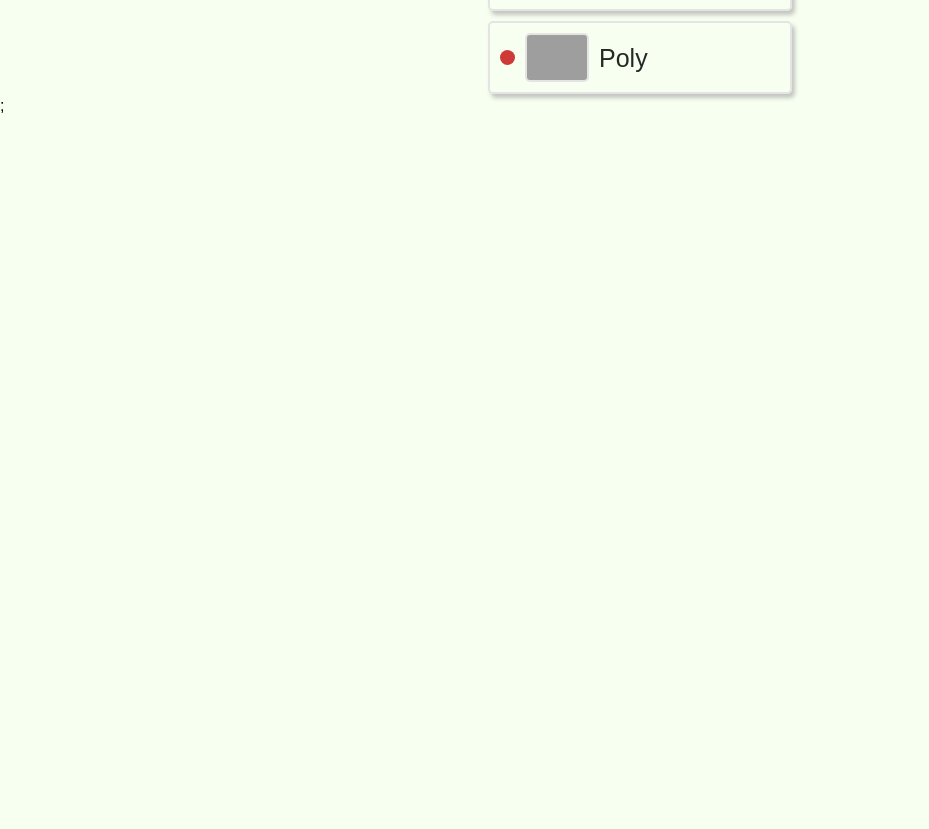
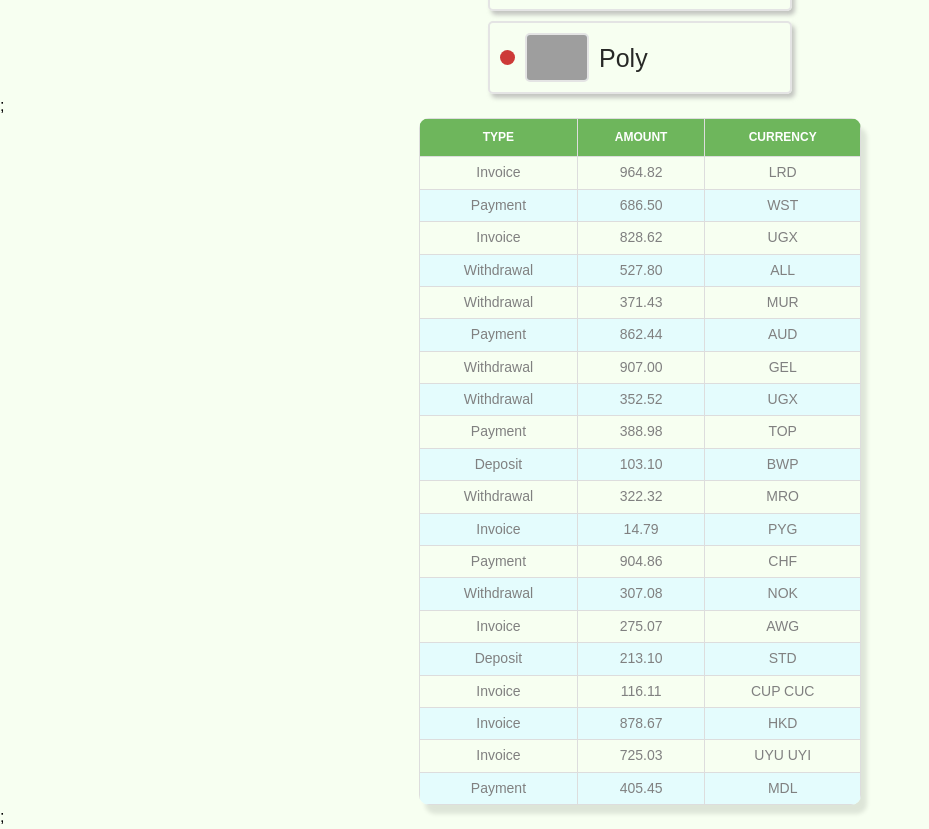
Before and after one commit to YuliaLevechko/goit-react-hw-01-components, a React (Create React App) app: page / in a window 1280 px wide. Shown: the part 887-1716 px from the top of the page, without its empty margins (0-929 px from the left). Before the commit the page ends 1005 px from the top, so only its background shows below. Built offline with nearby package versions, Linux system fonts and the light colour scheme; grey boxes are pictures that could not be loaded.

Commit message:
added task4

```diff
--- a/src/components/App.jsx
+++ b/src/components/App.jsx
@@ -1,11 +1,12 @@
 import Profile from './Profile/Profile';
 import Statistics from './Statistics/Statistics';
 import FriendList from './FriendList/FriendList';
+import TransactionHistory from './TransactionHistory/TransactionHistory';
 
 import user from './Data/user.json'
 import data from './Data/data.json'
 import friends from './Data/friends.json'
-
+import transactions from './Data/transactions.json'
 
 
 export const App = () => {
@@ -14,6 +15,7 @@
       <Profile users={user} />
       <Statistics title="Upload stats" stats={data} />
       <FriendList friends={friends} />;
+      <TransactionHistory items={transactions} />;
     </>
   );
 };
--- /dev/null
+++ b/src/components/Data/transactions.json
@@ -0,0 +1,122 @@
+[
+  {
+    "id": "1e0700a2-5183-4291-85cc-2065a036a683",
+    "type": "invoice",
+    "amount": "964.82",
+    "currency": "LRD"
+  },
+  {
+    "id": "a30f821b-4d25-4ff0-abdd-e340b3f0dd2b",
+    "type": "payment",
+    "amount": "686.50",
+    "currency": "WST"
+  },
+  {
+    "id": "44dca67a-8e5a-4798-bf8e-b15efd4e1abd",
+    "type": "invoice",
+    "amount": "828.62",
+    "currency": "UGX"
+  },
+  {
+    "id": "ea8ed3dc-2b68-4a53-905a-53ecb0adef33",
+    "type": "withdrawal",
+    "amount": "527.80",
+    "currency": "ALL"
+  },
+  {
+    "id": "ea76146a-0b00-4b80-bc02-a8c822176712",
+    "type": "withdrawal",
+    "amount": "371.43",
+    "currency": "MUR"
+  },
+  {
+    "id": "63ca02f9-d637-46b5-9237-f3b24425e029",
+    "type": "payment",
+    "amount": "862.44",
+    "currency": "AUD"
+  },
+  {
+    "id": "ed0263e8-59a5-4bf1-87e0-2bb88e53dc34",
+    "type": "withdrawal",
+    "amount": "907.00",
+    "currency": "GEL"
+  },
+  {
+    "id": "6013bad0-750c-4691-8bc2-d8f2b43969c4",
+    "type": "withdrawal",
+    "amount": "352.52",
+    "currency": "UGX"
+  },
+  {
+    "id": "252c7be4-8b06-4fa7-8d42-61fb835b70d5",
+    "type": "payment",
+    "amount": "388.98",
+    "currency": "TOP"
+  },
+  {
+    "id": "4eaab41b-b967-40ac-82ed-85fc66f646f1",
+    "type": "deposit",
+    "amount": "103.10",
+    "currency": "BWP"
+  },
+  {
+    "id": "9648a350-8469-42d5-8bf3-18090de5fe67",
+    "type": "withdrawal",
+    "amount": "322.32",
+    "currency": "MRO"
+  },
+  {
+    "id": "9c5c25fb-1a95-4b2f-8d1f-4c4426d677cc",
+    "type": "invoice",
+    "amount": "14.79",
+    "currency": "PYG"
+  },
+  {
+    "id": "43ef232c-80e9-4d6f-b48a-b22405620de3",
+    "type": "payment",
+    "amount": "904.86",
+    "currency": "CHF"
+  },
+  {
+    "id": "5161682e-e620-4019-ab0a-24ceb10fbd20",
+    "type": "withdrawal",
+    "amount": "307.08",
+    "currency": "NOK"
+  },
+  {
+    "id": "7b119d71-42e6-4c42-a141-6818b07bb9ff",
+    "type": "invoice",
+    "amount": "275.07",
+    "currency": "AWG"
+  },
+  {
+    "id": "a4f65722-65c4-4c28-b1f4-b8ed988bb205",
+    "type": "deposit",
+    "amount": "213.10",
+    "currency": "STD"
+  },
+  {
+    "id": "c6e5784b-0ca3-48d6-86e5-b5128af5a523",
+    "type": "invoice",
+    "amount": "116.11",
+    "currency": "CUP CUC"
+  },
+  {
+    "id": "c9ebed6a-3a02-4b49-ac0d-0534b51f2bfd",
+    "type": "invoice",
+    "amount": "878.67",
+    "currency": "HKD"
+  },
+  {
+    "id": "a4a98b0e-b22c-438b-9f83-de2df52110c8",
+    "type": "invoice",
+    "amount": "725.03",
+    "currency": "UYU UYI"
+  },
+  {
+    "id": "b39bfa7a-0166-4c47-94d6-87d20590f746",
+    "type": "payment",
+    "amount": "405.45",
+    "currency": "MDL"
+  }
+]
--- /dev/null
+++ b/src/components/TransactionHistory/TransactionHistory.jsx
@@ -0,0 +1,26 @@
+import css from './TransactionHistory.module.css';
+import TransactionHistoryItems from './TransactionHistoryItems';
+
+const TransactionHistory = ({ items }) => {
+    return (
+        <table className={css.transactionHistory}>
+            <thead >
+                <tr>
+                <th>Type</th>
+                <th>Amount</th>
+                <th>Currency</th>
+                </tr>
+            </thead>
+
+            <tbody>
+                {items&& items.map((item)=>{
+                    return(
+                        <TransactionHistoryItems key={item.id} items={item} />
+                    )
+                })}
+            </tbody>
+        </table>
+    )
+}
+
+export default TransactionHistory;
--- /dev/null
+++ b/src/components/TransactionHistory/TransactionHistory.module.css
@@ -0,0 +1,38 @@
+.transactionHistory {
+    border-collapse: collapse;
+    width: 442px;
+    border-radius: 10px;
+    box-shadow: 6px 9px 4px rgba(0, 0, 0, 0.1);
+    text-align: center;
+    overflow: hidden;
+    border-radius: 10px;
+}
+
+.transactionHistory td,
+.transactionHistory th {
+    border: 1px solid #ddd;
+    padding: 8px;
+}
+
+.transactionHistory tr:nth-child(even) {
+    background-color: rgb(228, 252, 253);
+}
+
+.transactionHistory tr:hover {
+    background-color: #ddd;
+}
+.transactionHistory td {
+    color: gray;
+    font-size: 14px;
+    line-height: 1.1;
+    text-transform: capitalize;
+}
+.transactionHistory th {
+    padding-top: 12px;
+    padding-bottom: 12px;
+    background-color: rgba(62, 157, 40, 0.738);;
+    color: white;
+    text-transform: uppercase;
+    font-size: 12px;
+    line-height: 1.1;
+}
--- /dev/null
+++ b/src/components/TransactionHistory/TransactionHistoryItems.jsx
@@ -0,0 +1,25 @@
+import PropTypes from 'prop-types';
+
+const TransactionHistoryItems = ({ items }) => {
+    const { id, type, amount, currency } = items;
+    return (
+        <tr key={id} >
+            <td>{type}</td>
+            <td>{amount}</td>
+            <td>{currency}</td>
+        </tr>
+    )
+};
+
+export default TransactionHistoryItems;
+
+TransactionHistoryItems.propTypes = {
+    item: PropTypes.arrayOf(
+        PropTypes.shape({
+            id: PropTypes.string.isRequired,
+            type: PropTypes.string.isRequired,
+            amount: PropTypes.string.isRequired,
+            currency: PropTypes.string.isRequired,
+        })
+    )
+}
```
